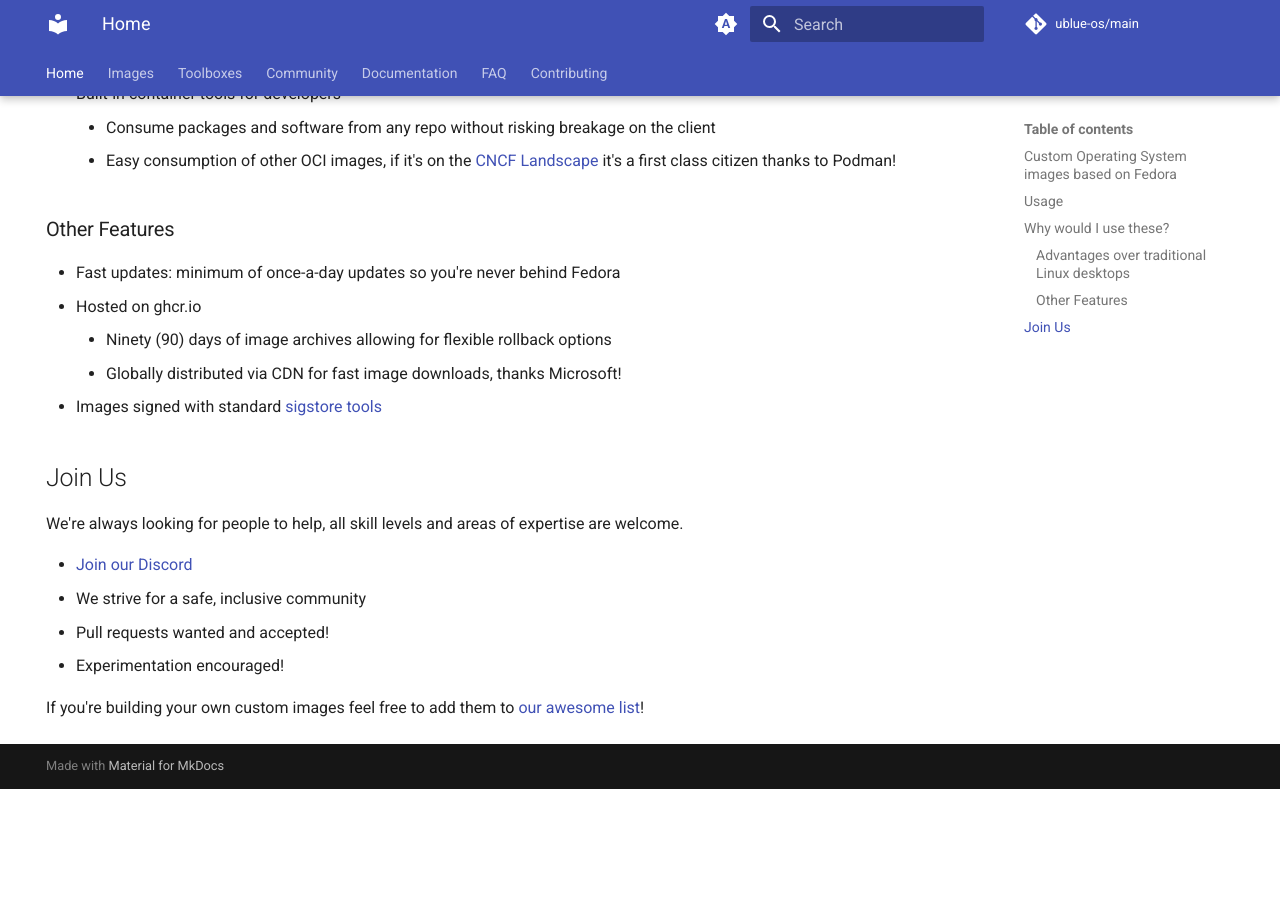
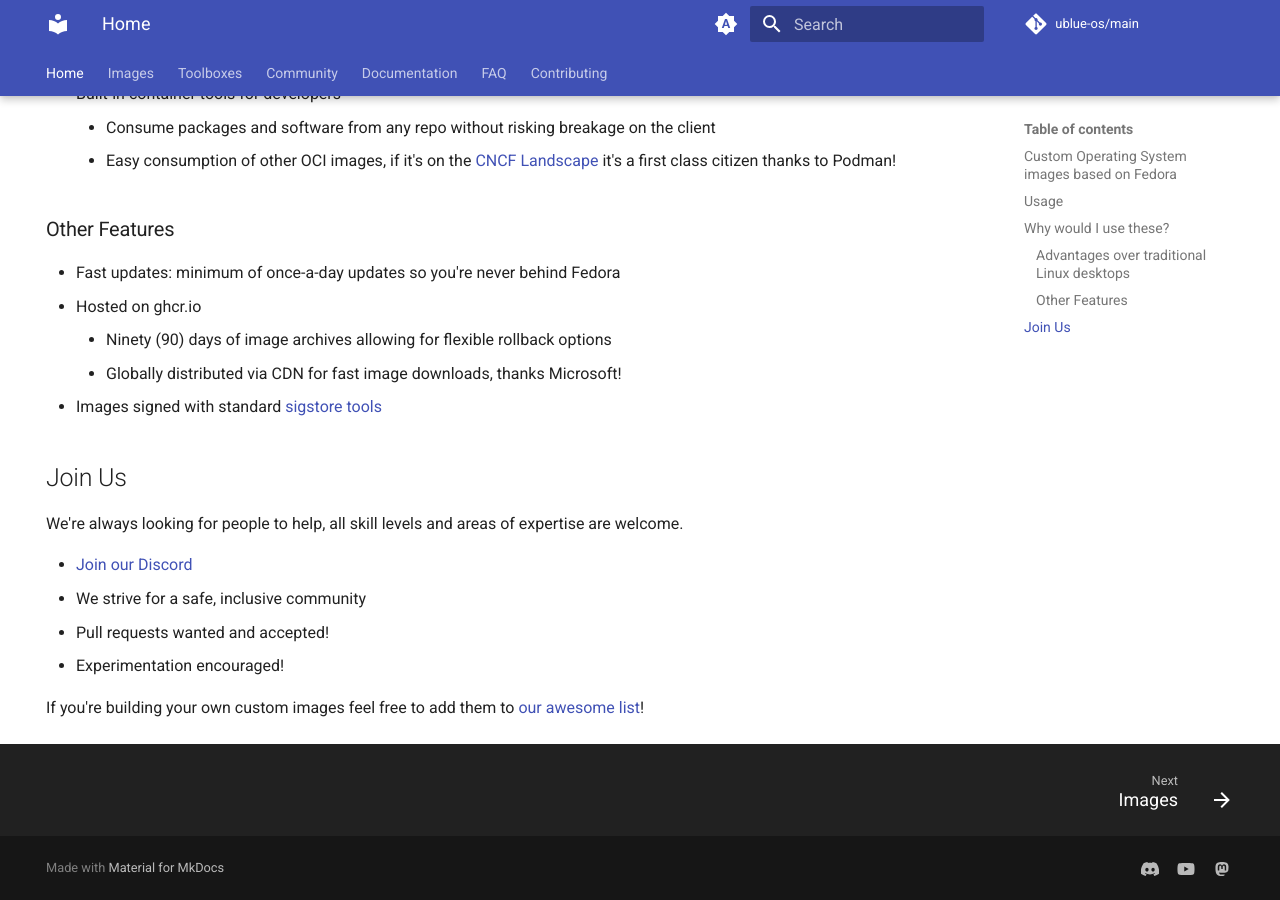
Before and after one commit to ublue-os/website, an MkDocs documentation site: the page built from docs/index.md, in a window 1280 px wide and 900 px high, scrolled down 1509 px. Built offline with MkDocs 1.6.1 and Material for MkDocs 9.7.7, drawn with Linux system fonts in a browser that asks for light colours; comment, search, counter and statistics services are not loaded; before the commit the page ends 2298 px from its top, so only the background shows below that.

Commit message:
feat: add footer

```diff
--- a/mkdocs.yml
+++ b/mkdocs.yml
@@ -25,6 +25,7 @@ theme:
         icon: material/brightness-4
         name: Switch to system preference
   features:
+    - navigation.footer
     - navigation.tabs
     - navigation.tabs.sticky
     - navigation.top
@@ -36,6 +37,13 @@ extra:
   analytics:
     provider: google
     property: G-QJBLY50M60
+  social:
+    - icon: fontawesome/brands/discord
+      link: https://discord.gg/WEu6BdFEtp
+    - icon: fontawesome/brands/youtube
+      link: https://www.youtube.com/c/JorgeCastro/videos
+    - icon: fontawesome/brands/mastodon
+      link: https://hachyderm.io/jorge
 nav:
   - Home: index.md
   - Images: images.md
```
